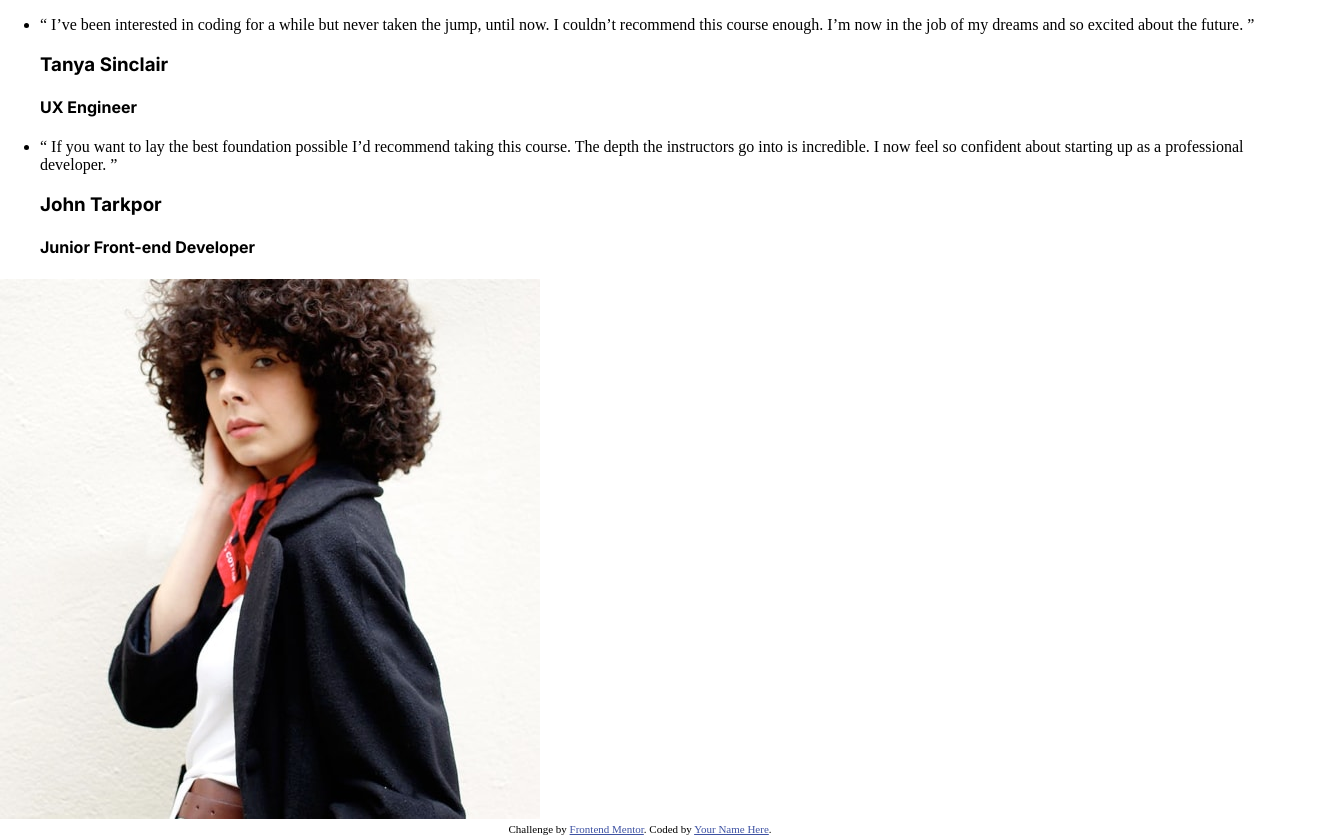
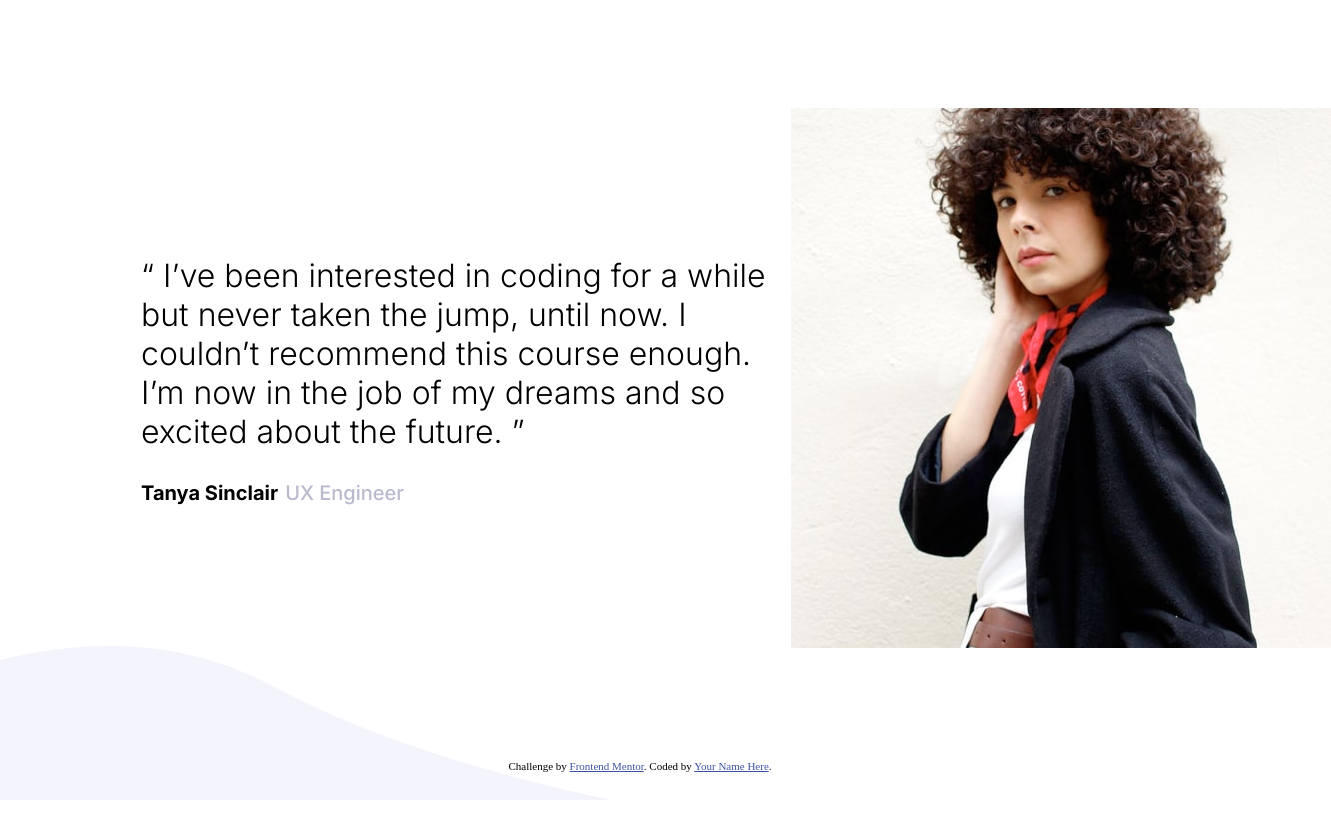
Before and after one commit to vitormarcal/testimonials-slider, a plain HTML site: page index.html in a window 1280 px wide. Shown: the whole page, 1331 px wide, since content can reach past the window. After the commit the page ends 800 px from the top, so only its background shows below. Drawn offline with Linux system fonts and the light colour scheme.

Commit message:
style depoyment text and identification group

```diff
--- a/index.html
+++ b/index.html
@@ -24,20 +24,24 @@
   <div class="content">
 
         <ul class="depoyments">
-          <li class="depoyments__item--featured">
+          <li class="depoyments__item">
             <p class="depoyments__text">“ I’ve been interested in coding for a while but never taken the jump, until now.
               I couldn’t recommend this course enough. I’m now in the job of my dreams and so
               excited about the future. ”</p>
-              <h3 class="depoyments__name">Tanya Sinclair</h3>
-              <h4 class="depoyments__occupation">UX Engineer</h4>
+              <div class="depoyments_identification-group">
+                <h3 class="depoyments__name">Tanya Sinclair</h3>
+                <h4 class="depoyments__occupation">UX Engineer</h4>
+              </div>
           </li>
 
-          <li class="depoyments__item--invisible">
+          <li class="depoyments__item depoyments__item--invisible">
             <p class="depoyments__text">“ If you want to lay the best foundation possible I’d recommend taking this course.
               The depth the instructors go into is incredible. I now feel so confident about
               starting up as a professional developer. ”</p>
-              <h3 class="depoyments__text">John Tarkpor</h3>
-              <h4 class="depoyments__occupation">Junior Front-end Developer</h4>
+              <div class="depoyments_identification-group">
+                <h3 class="depoyments__text">John Tarkpor</h3>
+                <h4 class="depoyments__occupation">Junior Front-end Developer</h4>
+              </div>
           </li>
         </ul>
 
--- a/styles/main.css
+++ b/styles/main.css
@@ -3,7 +3,7 @@
     --grayish-blue-color: hsl(240, 18%, 77%);
 }
 
-body {
+* {
     margin: 0;
     padding: 0;
     box-sizing: border-box;
@@ -11,4 +11,56 @@ body {
 
 h1, h2, h3, h4, h5, h6 {
     font-family: 'Inter', sans-serif;
+    font-size: 20px;
 }
+
+body {
+    height: 100vh;
+    background: url('../images/pattern-curve.svg') no-repeat;
+    background-position-y: bottom;
+}
+
+.content {
+    display: flex;
+    width: 90%;
+    max-width: 1440px;
+    height: 95%;
+
+    align-items: center;
+    justify-content: center;
+    margin: 0 10em;
+}
+
+.depoyments {
+    list-style: none;
+}
+
+.depoyments__item {
+    width: 650px;
+}
+
+.depoyments__item--invisible {
+    display: none;
+}
+
+.depoyments__text {
+    font-family: 'Inter', sans-serif;
+    font-size: 32px;
+    font-weight: 300;
+}
+
+.depoyments_identification-group {
+    margin-top: 30px;
+    display: flex;
+    align-items: center;
+}
+
+.depoyments__name {
+    font-weight: 700;
+    margin-right: 7px;
+}
+
+.depoyments__occupation {
+    color: var(--grayish-blue-color);
+    font-weight: 500;
+}
```
